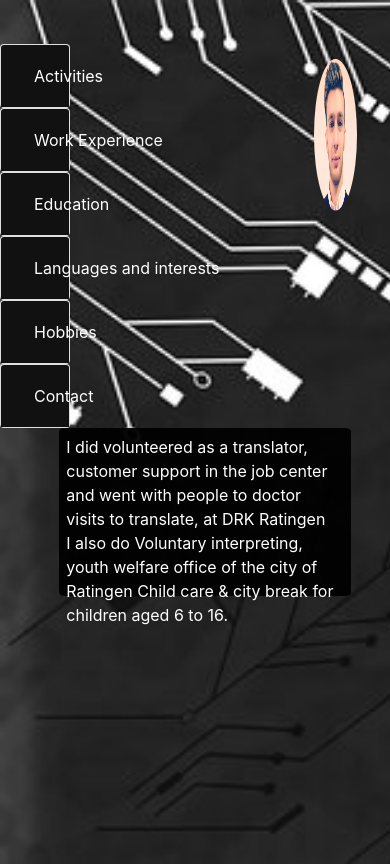
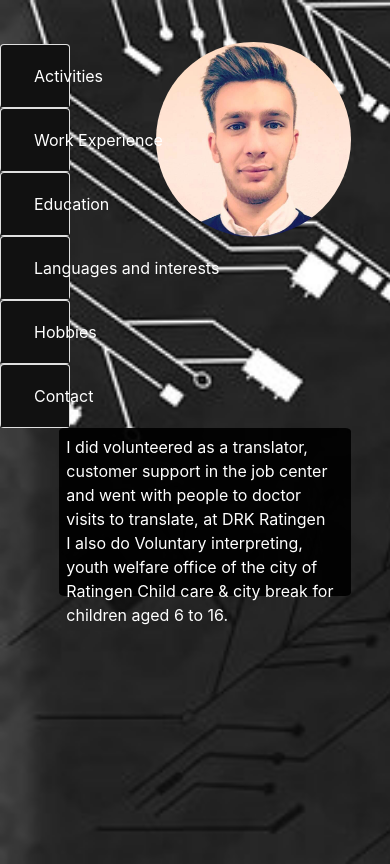
Before and after one commit to husni-sharifagha/porotfolio, a plain HTML site: page index.html in a window 390 px wide. Drawn offline with nearby package versions, Linux system fonts and the light colour scheme.

Commit message:
Update style.css

```diff
--- a/css/style.css
+++ b/css/style.css
@@ -56,3 +56,15 @@ a, a:visited, a:link{
     color: white;
     text-decoration: none;
 }
+
+@media only screen and (max-width: 600px) {
+
+
+    .avatar{
+    position: fixed;
+    top: 5%;
+    right: 10%;
+    width: 50%;
+    height: auto;
+}
+}
```
